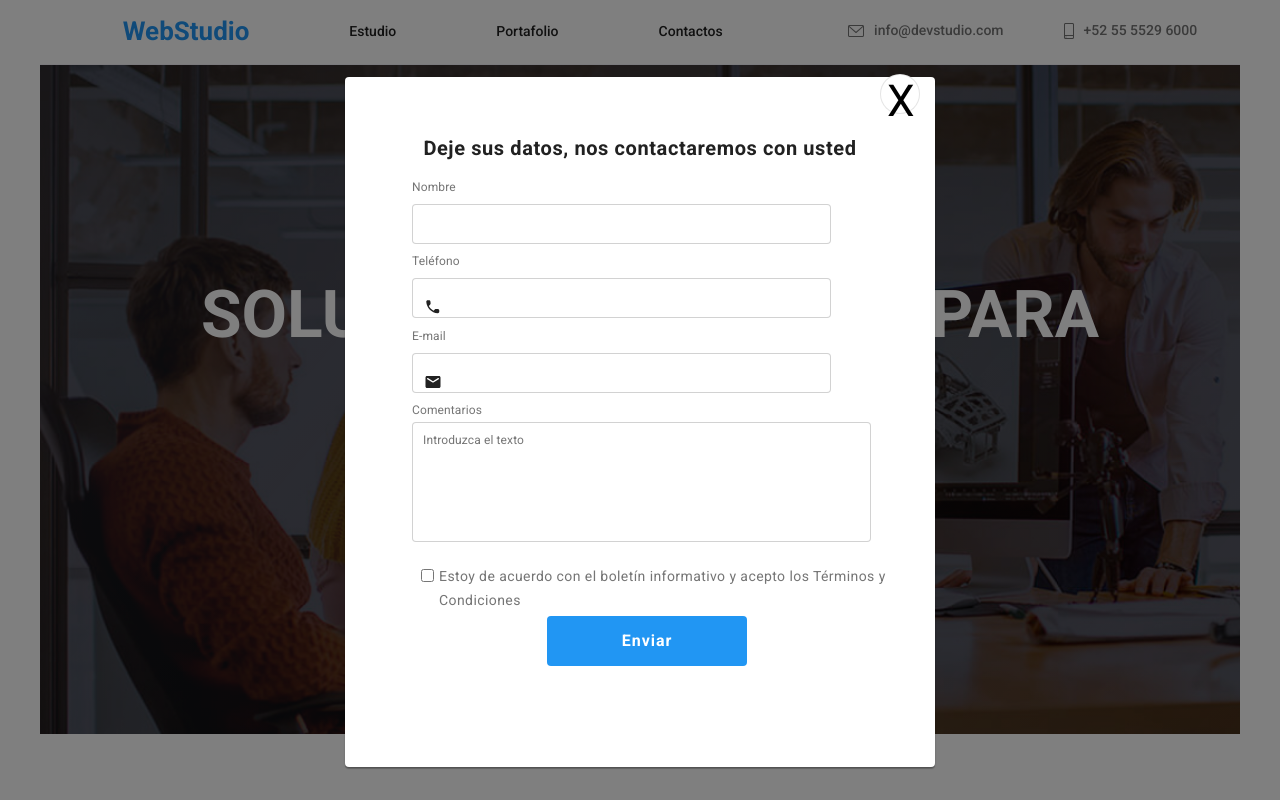
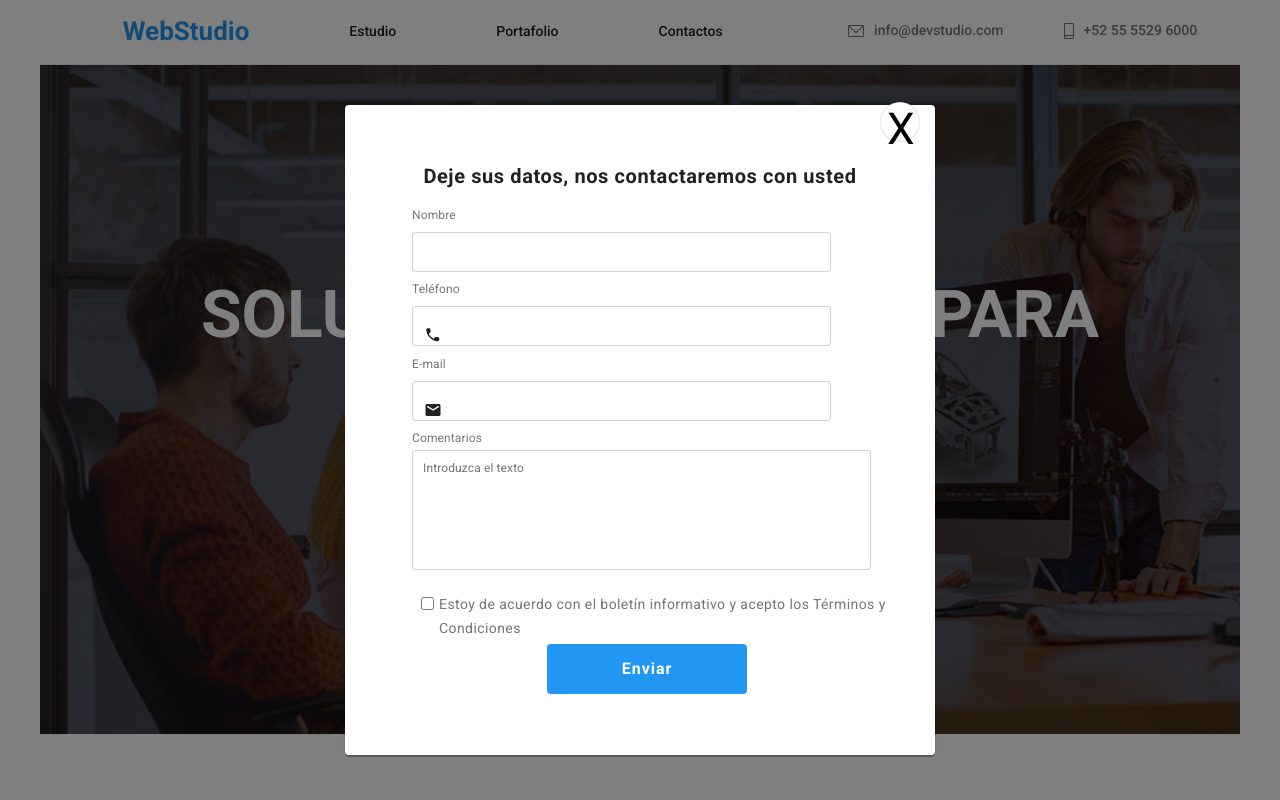
Before and after one commit to EdiRestrepo/goit-markup-hw-06, a plain HTML site: page index.html in a window 1280 px wide. Both pictures are taken after a click on the button "Solicite nuestro servicio". Shown: the top 800 px of the page. Drawn offline with Linux system fonts and the light colour scheme; files whose address does not match are found by name.

Commit message:
Se ajusta  altura a ventana modal

```diff
--- a/css/styles.css
+++ b/css/styles.css
@@ -304,7 +304,7 @@
 .modal {
   position: relative;
   width: 590px;
-  height: 690px;
+  height: 650px;
   top: 70%;
   left: 50%;
   transform: translate(-50%, -70%);
```
